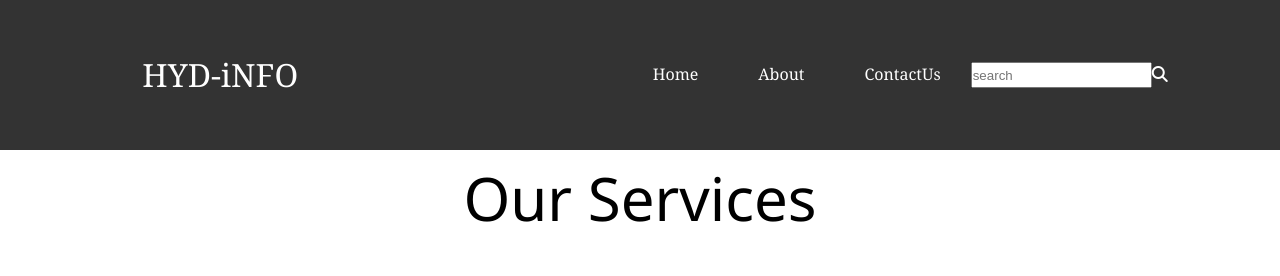
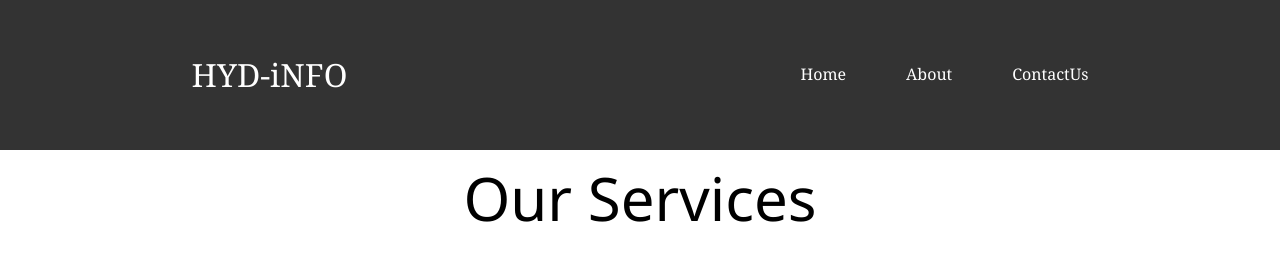
Before and after one commit to Sunilnaik43/HYD-INFO-Webpage, a plain HTML site: page services.html in a window 1280 px wide. Shown: the top 276 px of the page. Drawn offline with Linux system fonts and the light colour scheme.

Commit message:
Update services.html

```diff
--- a/services.html
+++ b/services.html
@@ -22,10 +22,6 @@
 
                     <li><a href="#contactus">ContactUs</a></li>
 
-
-                    <form action=""></form>
-                    <input type="search" placeholder="search">
-                    <span class="lens"><i class="fa-solid fa-magnifying-glass"></i></span>
 
                 </ul>
             </nav>
```
